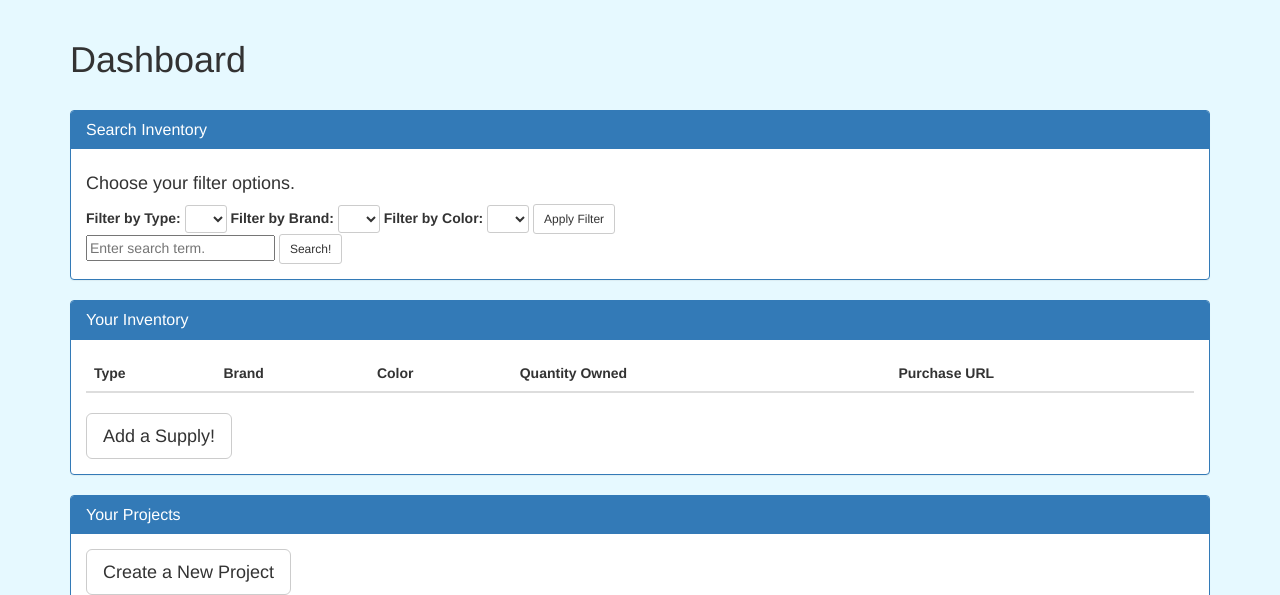
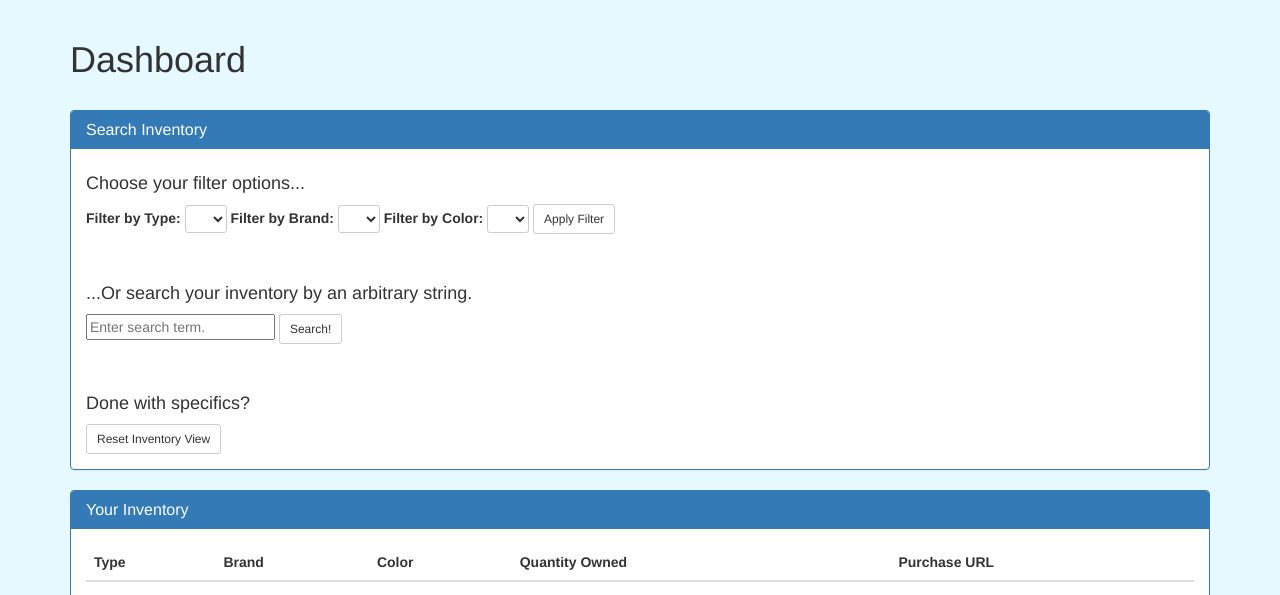
Before and after one commit to jgriffith23/crafters-closet, a Flask app: page /dashboard/1 in a window 1280 px wide. Shown: the part 80-675 px from the top of the page. Run offline with Flask 2, Linux system fonts and the light colour scheme; the visitor is signed in with stand-in values (Sample User, id 1); data comes from the database, SQL or seed files in the repository; data that the repository does not hold is empty; some libraries are stand-ins or nearby versions.

Commit message:
Inventory search works!

```diff
--- a/helpers.py
+++ b/helpers.py
@@ -160,18 +160,37 @@ def get_filtered_inventory(user_id, brand="", supply_type="", color=""):
 
         q = q.filter(SupplyDetail.color == color)
 
-    # If the user didn't send any filter params, then just fetch the whole
-    # inventory!
+    # Fetch the inventory, filtered by the passed parameters. (If the user
+    # didn't enter any, then we'll get the whole inventory.)
     inventory = sorted(q.all())
 
     return inventory
 
 
-def get_inventory_by_search(user_id, search_parameter):
-    """Given a user id and search terms, get a list of tuples representing
+def get_inventory_by_search(user_id, search_term):
+    """Given a user id and search parameter, get a list of tuples representing
     all items owned by that user with the relevant strings."""
 
-    pass
+    # Craft a query to the db for all needed columns.
+    q = db.session.query(SupplyDetail.supply_type,
+                         SupplyDetail.brand,
+                         SupplyDetail.color,
+                         SupplyDetail.units,
+                         SupplyDetail.purchase_url,
+                         Item.qty,
+                         Item.item_id).outerjoin(Item).filter(Item.user_id == user_id)
+
+    # Wrap the user's search term in SQL wildcards and use it as a filter
+    # on the existing query.
+    sql_like_str = "%" + search_term + "%"
+    q = q.filter(SupplyDetail.supply_type.ilike(sql_like_str) |
+                 SupplyDetail.brand.ilike(sql_like_str) |
+                 SupplyDetail.color.ilike(sql_like_str))
+
+    # Fetch the inventory, filtered by the search parameter.
+    inventory = sorted(q.all())
+
+    return inventory
 
 
 ###########################################################
--- a/server.py
+++ b/server.py
@@ -9,7 +9,7 @@ from model import User, SupplyDetail, Project, ProjectSupply, Item
 #from reg_auth import register_form, handle_register, login_form, handle_login, logout
 from helpers import get_all_supply_types, get_all_supply_units, get_all_brands, get_all_colors, get_matching_sd
 from helpers import get_all_brands_by_supply_type, get_all_units_by_supply_type
-from helpers import craft_project_supplies_info, get_filtered_inventory
+from helpers import craft_project_supplies_info, get_filtered_inventory, get_inventory_by_search
 
 app = Flask(__name__)
 
@@ -183,11 +183,17 @@ def search_inventory():
     """Returns only the rows in the user's inventory relevant to the passed
     search term."""
 
+    # Get the string the user wanted to search for.
     search_term = request.args.get("search")
+    user_id = session.get("user_id")
 
-    test_str = "I need to search for: " + search_term
+    # Get the user's inventory filtered by the search term, as a list of tuples.
+    inventory = get_inventory_by_search(user_id, search_term)
 
-    return test_str
+    # Render HTML for search results as a safe-to-use Markup object.
+    table_body = Markup(render_template("supply_table.html", inventory=inventory))
+
+    return table_body
 
 
 ########################################################################
--- a/static/js/inventorySearch.js
+++ b/static/js/inventorySearch.js
@@ -32,19 +32,32 @@ $("#apply-filter").on("click", function() {
 // Search inventory code
 //////////////////////////////////////////////
 
-//"/inventory/search-results.html"
-
 $("#search-button").on("click", function() {
-    console.log("So that search click happened...");
+    // Get the entered search term.
     var searchTerm = $("#search-term").val();
 
+    // Encode the search term for use in URLs.
     var encodedSearchTerm = encodeURIComponent(searchTerm);
 
+    // Craft a request URL.
     var requestURL = "/inventory/search-results.html?search=" + encodedSearchTerm;
 
+    // Make a get request to the crafted URL. Expecting new html for the
+    // inventory table in response.
     $.get(requestURL, function(results) {
-
-        console.log("Hey so we're making a get request now.");
-        console.log(results);
+        $("#inv-table").html(results);
     });
 });
+
+
+/////////////////////////////////////////////
+// Clear all applied filters/searches
+/////////////////////////////////////////////
+
+$("#clear-filters").on("click", function() {
+
+    requestURL = "/inventory/filter.html?brand=&supplytype=&color=";
+    $.get(requestURL, function(results) {
+        $("#inv-table").html(results);
+    });
+});
--- a/templates/dashboard.html
+++ b/templates/dashboard.html
@@ -18,7 +18,7 @@
 
   <div class="panel-body" id="filter-search">
       <!-- Buttons for Inventory Functionality -->
-      <h4>Choose your filter options.</h4>
+      <h4>Choose your filter options...</h4>
       <div id="filter-options">
           <div class="btn-group-horizontal" role="group" aria-label="filter-options">
 
@@ -47,13 +47,23 @@
               </select>
 
               <button type="button" id="apply-filter" class="btn btn-default btn-sm" data-target="">Apply Filter</button>
-
-              <br>
           </div>
 
+          <br>
+          <br>
+
+          <h4>...Or search your inventory by an arbitrary string.</h4>
           <div id="search-field">
               <input type="text" name="search-term" id="search-term" placeholder="Enter search term.">
               <button type="button" class="btn btn-default btn-sm" id="search-button">Search!</button>
+          </div>
+
+          <br>
+          <br>
+
+          <div id="reset-inventory">
+          <h4>Done with specifics?</h4>
+              <button type="button" class="btn btn-default btn-sm" id="clear-filters">Reset Inventory View</button>
           </div>
       </div>
   </div>
@@ -158,14 +168,7 @@
     </div>
 
     <div class="panel-body">
-        <div class="project-options">
-              <!-- Buttons for Project Options -->
-              <div class="btn-group-horizontal" role="group" aria-label="inventory-options">
-                  <button onclick="window.location.href='/create-project'" type="button" class="btn btn-default btn-lg" data-toggle="modal" data-target="">Create a New Project</button>
-              </div>
-        </div>
-
-        <!-- Display Inventory -->
+        <!-- Display Projects -->
         <table class="table table-striped">
           <thead>
           <tr>
@@ -182,7 +185,11 @@
           {% endfor %}
           </tbody>
         </table>
+
+        <!-- Add Project Button -->
+        <button onclick="window.location.href='/create-project'" type="button" class="btn btn-default btn-lg">Create a New Project</button>
   </div>
+
 </div>
 
 {% endblock %}
```
